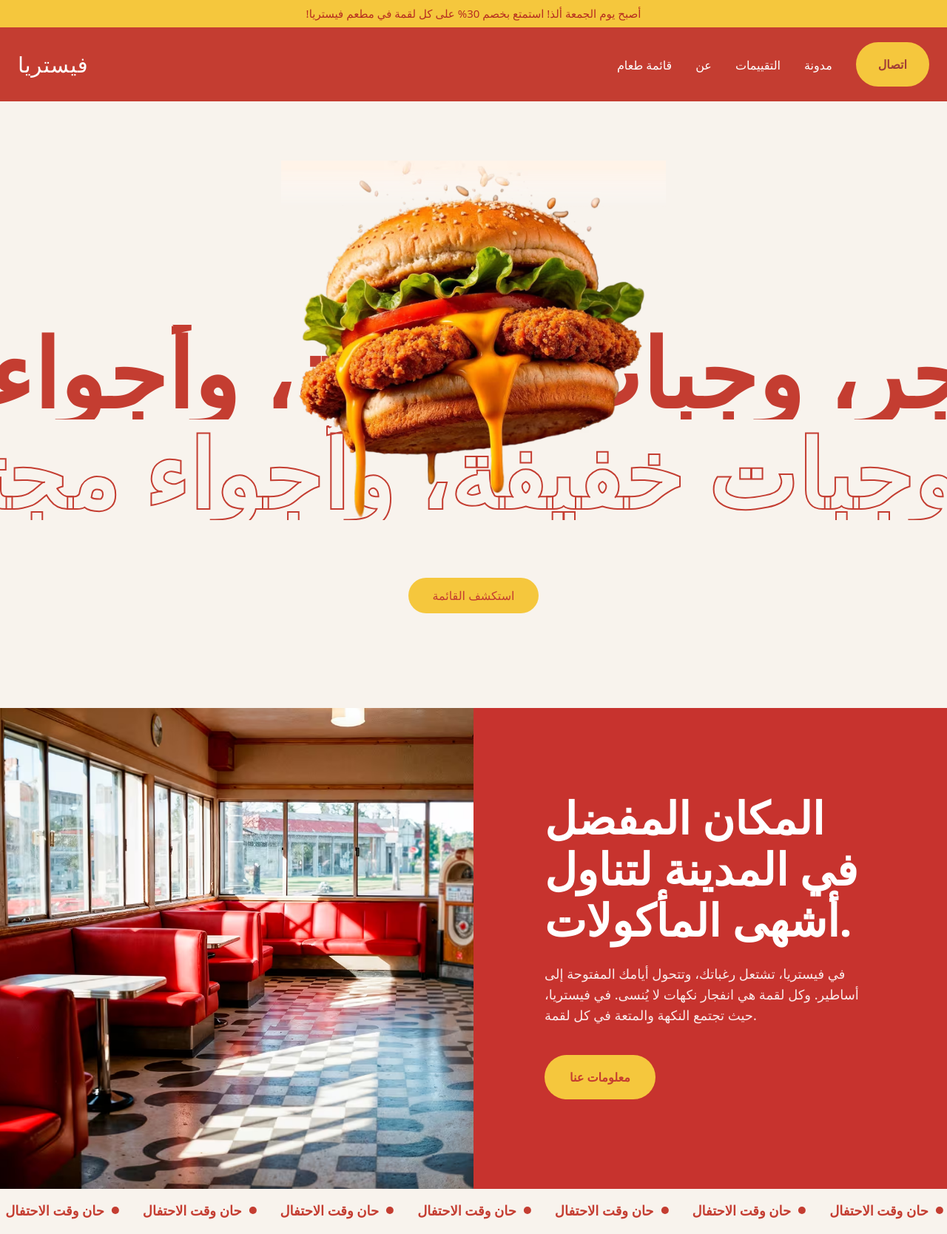
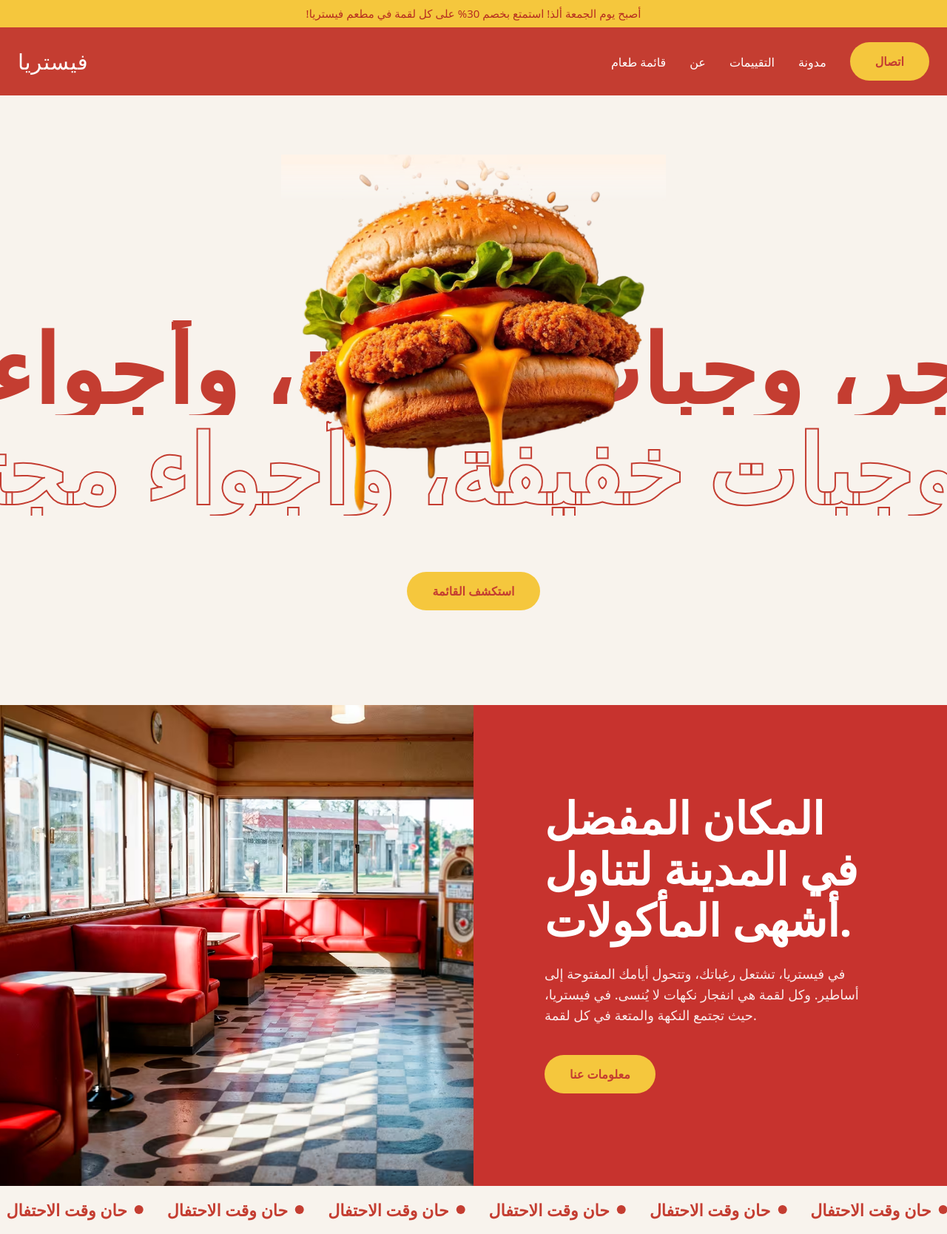
Before and after one commit to Soliman-rich/feastria-motion, a Next.js app: page / in a window 1280 px wide. Shown: the whole page at 74% size. Built offline with nearby package versions, Linux system fonts and the light colour scheme.

Commit message:
refactor: replace buttons with reusable ButtonPrimary

```diff
--- a/app/globals.css
+++ b/app/globals.css
@@ -107,15 +107,15 @@ body {
 }
 
 .marquee-text {
-  font-size: 18px;
+  font-size: 22px;
   font-weight: 600;
   color: hsl(var(--brand-red));
   white-space: nowrap;
 }
 
 .marquee-dot {
-  width: 10px;
-  height: 10px;
+  width: 12px;
+  height: 12px;
   border-radius: 9999px;
   background-color: hsl(var(--brand-red));
   flex-shrink: 0;
--- a/components/layout/Header.tsx
+++ b/components/layout/Header.tsx
@@ -1,7 +1,7 @@
 "use client";
 
 import { useState } from "react";
-
+import ButtonPrimary from "@/components/ui/ButtonPrimary";
 export default function Header() {
 
   const [isOpen, setIsOpen] = useState(false);
@@ -53,49 +53,10 @@ export default function Header() {
             ))}
 
             {/* ================= Contact Button ================= */}
-            <a
-              href="#"
-              className="
-              relative
-              overflow-hidden
-              bg-brand-yellow
-              text-brand-red-dark
-              px-7
-              py-4
-              rounded-full
-              font-semibold
-              border-2
-              border-brand-yellow
-              group
-            "
-            >
+            <ButtonPrimary href="#">
+                     اتصال
+            </ButtonPrimary>
 
-              {/* Hover Layer */}
-              <span
-                className="
-                absolute
-                inset-0
-                bg-brand-red
-                translate-y-full
-                group-hover:translate-y-0
-                transition-transform
-                duration-300
-              "
-              />
-
-              {/* Text */}
-              <span
-                className="
-                relative
-                z-10
-                group-hover:text-white
-                transition-colors
-              "
-              >
-                اتصال
-              </span>
-
-            </a>
 
           </div>
 
--- /dev/null
+++ b/components/ui/ButtonPrimary.tsx
@@ -0,0 +1,75 @@
+"use client";
+
+import Link from "next/link";
+
+export default function ButtonPrimary({
+  href,
+  children,
+  className = "",
+}: {
+  href: string;
+  children: React.ReactNode;
+  className?: string;
+}) {
+  return (
+    <Link
+      href={href}
+      className={`
+        relative
+        inline-block
+        overflow-hidden
+        rounded-full
+
+        px-8
+        py-3
+
+        font-semibold
+
+        bg-[hsl(var(--brand-yellow))]
+        text-[hsl(var(--brand-red))]
+
+        border-2
+        border-transparent
+
+        group
+        transition-all
+        duration-300
+
+        hover:border-[hsl(var(--brand-yellow))]
+
+        ${className}
+      `}
+    >
+      {/* 🔴 Hover Layer */}
+      <span
+        className="
+          absolute
+          inset-0
+          bg-[hsl(var(--brand-red))]
+
+          translate-y-full
+          group-hover:translate-y-0
+
+          transition-transform
+          duration-500
+          ease-[cubic-bezier(0.22,1,0.36,1)]
+
+          rounded-full
+        "
+      />
+
+      {/* ✨ Text */}
+      <span
+        className="
+          relative
+          z-10
+          transition-colors
+          duration-300
+          group-hover:text-white
+        "
+      >
+        {children}
+      </span>
+    </Link>
+  );
+}
--- a/sections/AboutSection.tsx
+++ b/sections/AboutSection.tsx
@@ -10,7 +10,7 @@
 import Image from "next/image";
 import Link from "next/link";
 import { Reveal, Stagger } from "@/lib/motion";
-
+import ButtonPrimary from "@/components/ui/ButtonPrimary";
 export default function AboutSection() {
   return (
     <section>
@@ -67,54 +67,9 @@ export default function AboutSection() {
 
               {/* Button */}
               <Reveal>
-                <Link
-                  href="/about"
-                  className="
-                    relative
-                    inline-block
-                    overflow-hidden
-
-                    px-8
-                    py-4
-                    rounded-full
-                    font-semibold
-
-                    bg-brand-yellow
-                    text-brand-red
-
-                    border-2
-                    border-transparent
-
-                    group
-                  "
-                >
-
-                  {/* Hover Layer */}
-                  <span
-                    className="
-                      absolute
-                      inset-0
-                      bg-brand-red
-                      translate-y-full
-                      group-hover:translate-y-0
-                      transition-transform
-                      duration-300
-                    "
-                  />
-
-                  {/* Text */}
-                  <span
-                    className="
-                      relative
-                      z-10
-                      group-hover:text-white
-                      transition-colors
-                    "
-                  >
-                    معلومات عنا
-                  </span>
-
-                </Link>
+                <ButtonPrimary href="/about">
+                   معلومات عنا
+                </ButtonPrimary>
               </Reveal>
 
             </Stagger>
--- a/sections/Hero.tsx
+++ b/sections/Hero.tsx
@@ -3,7 +3,7 @@
 import Image from "next/image";
 import Link from "next/link";
 import { useEffect, useRef } from "react";
-
+import ButtonPrimary from "@/components/ui/ButtonPrimary";
 export default function Hero() {
   const burgerRef = useRef<HTMLDivElement>(null);
   const heroRef = useRef<HTMLElement>(null);
@@ -94,16 +94,9 @@ export default function Hero() {
             className="w-[65vw] max-w-[360px] md:max-w-[520px] h-auto"
           />
         </div>
-
-        <Link
-          href="/menu"
-          className="relative mt-16 inline-block overflow-hidden rounded-full bg-brand-yellow px-8 py-3 font-medium text-brand-red group"
-        >
-          <span className="absolute inset-0 bg-brand-red translate-y-full group-hover:translate-y-0 transition-transform duration-300" />
-          <span className="relative z-10 group-hover:text-white transition-colors">
-            استكشف القائمة
-          </span>
-        </Link>
+        <ButtonPrimary href="/menu" className="mt-16">
+  استكشف القائمة
+</ButtonPrimary>
 
       </div>
     </section>
```
